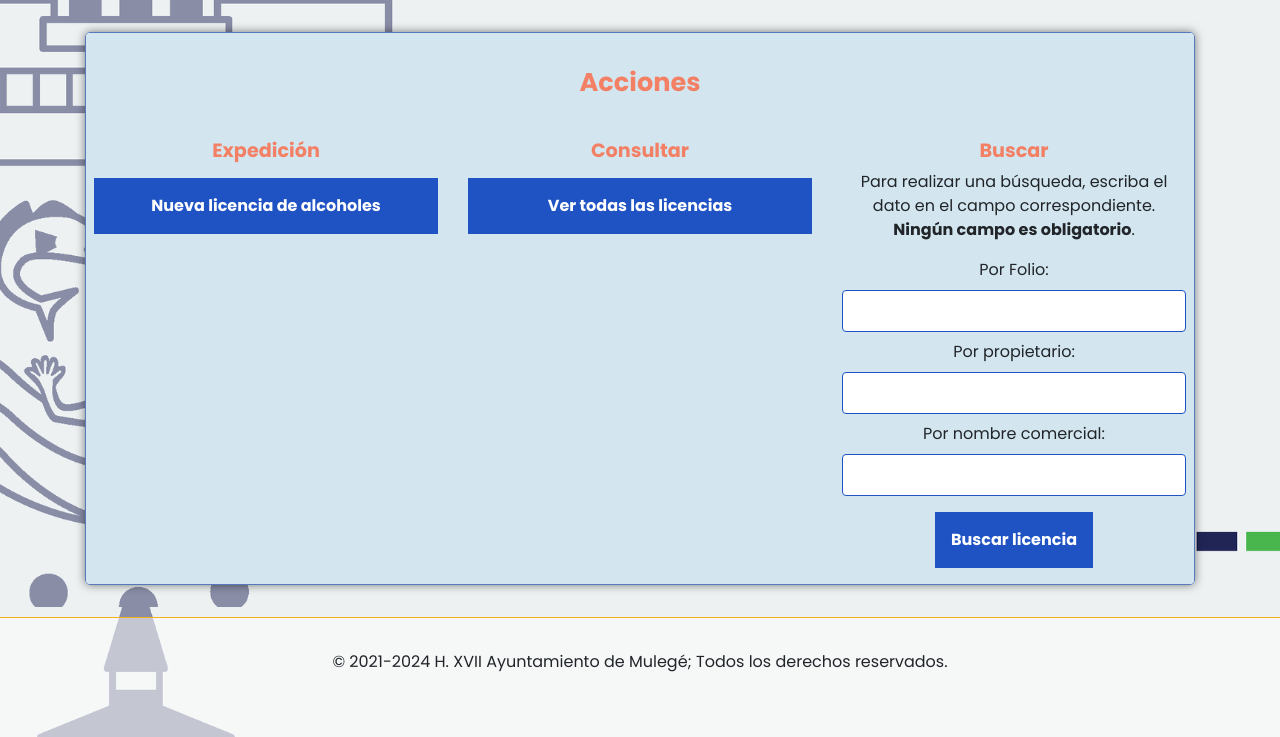
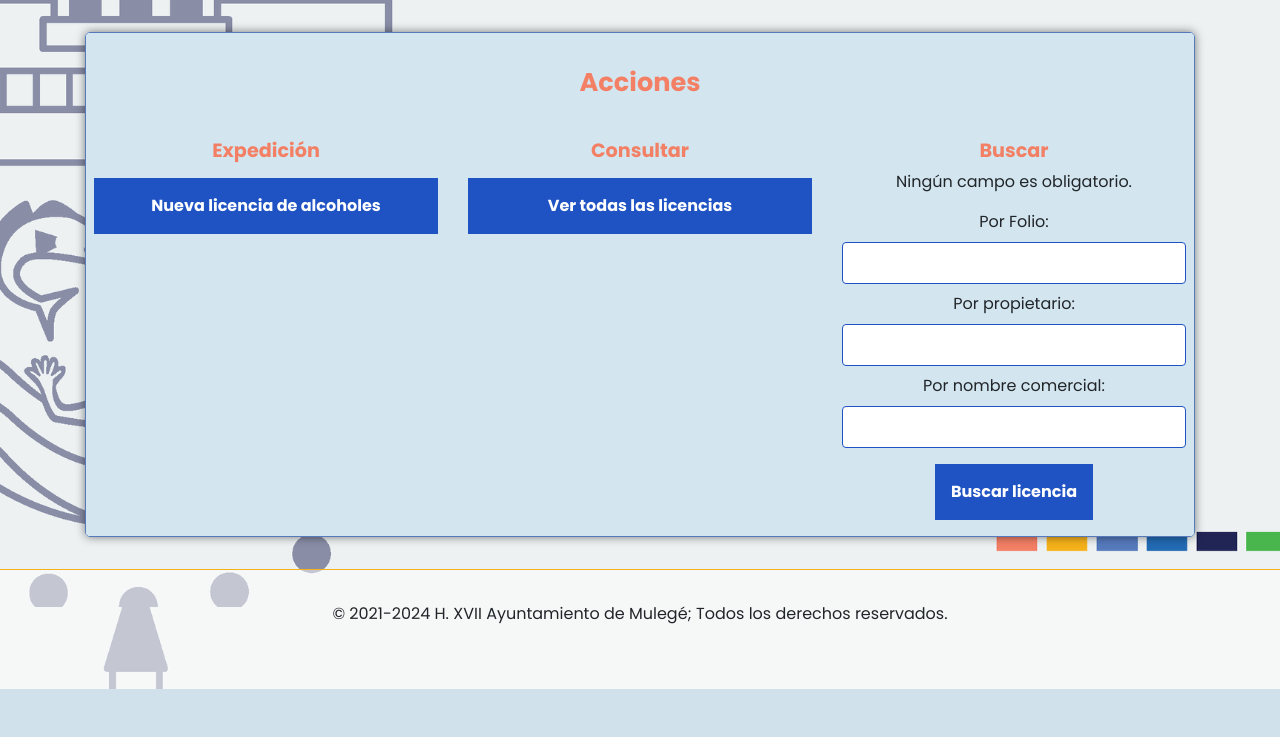
Before and after one commit to ayuntamiento-mulege-informatica/licencias, a PHP site: page /licencias_alcoholes.php in a window 1280 px wide. Shown: the part 193-930 px from the top of the page. After the commit the page ends 882 px from the top, so only its background shows below. Run offline with PHP 8.4, Linux system fonts and the light colour scheme; data that the repository does not hold is empty.

Commit message:
Eliminado texto irrelevante.

```diff
--- a/licencias_alcoholes.php
+++ b/licencias_alcoholes.php
@@ -24,7 +24,7 @@ include_once 'menu.php';
 
             <div class="col-4">
               <h3>Buscar</h3>
-              <p>Para realizar una búsqueda, escriba el dato en el campo correspondiente.<br><strong>Ningún campo es obligatorio</strong>.</p>
+              <p>Ningún campo es obligatorio.</p>
               <form action="/lista_licencias_alcoholes" method="post">
                 <label for="folio">Por Folio:</label><br>
                 <input id="folio" type="text" name="folio">
```
